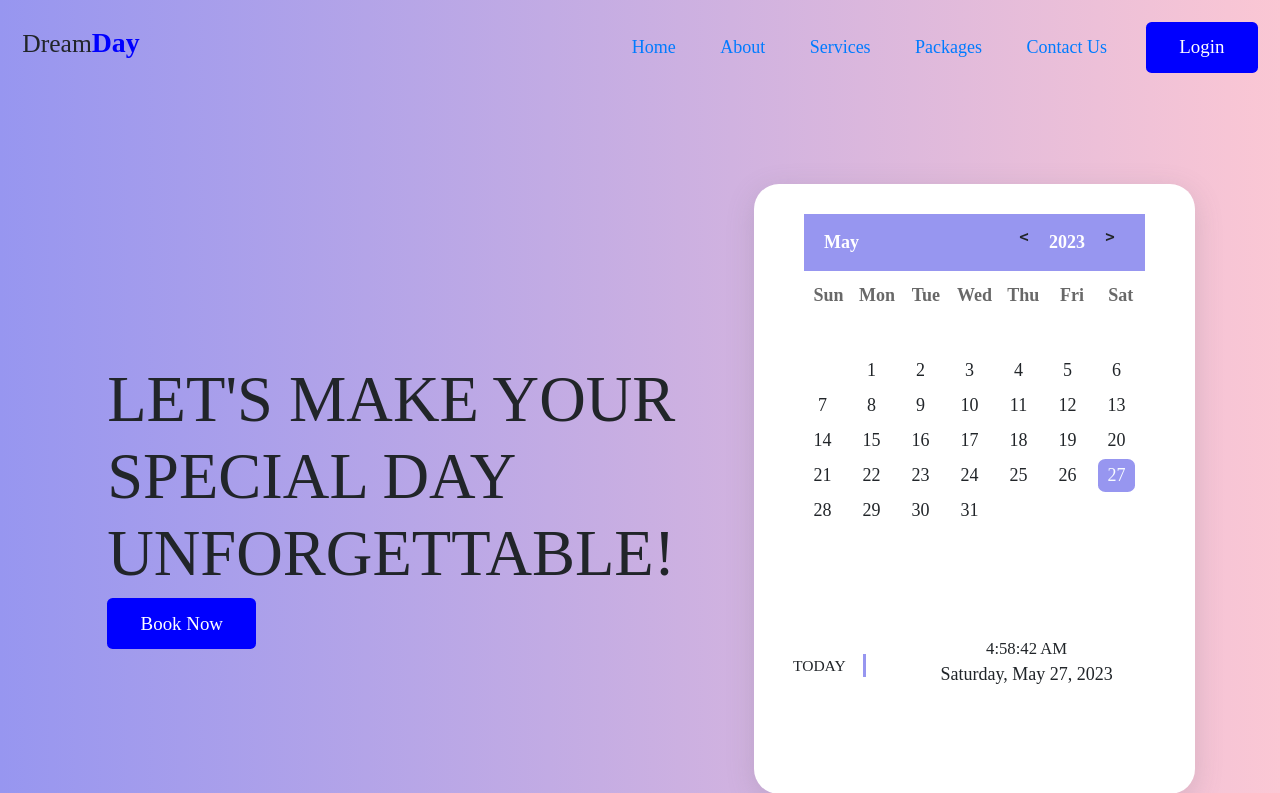
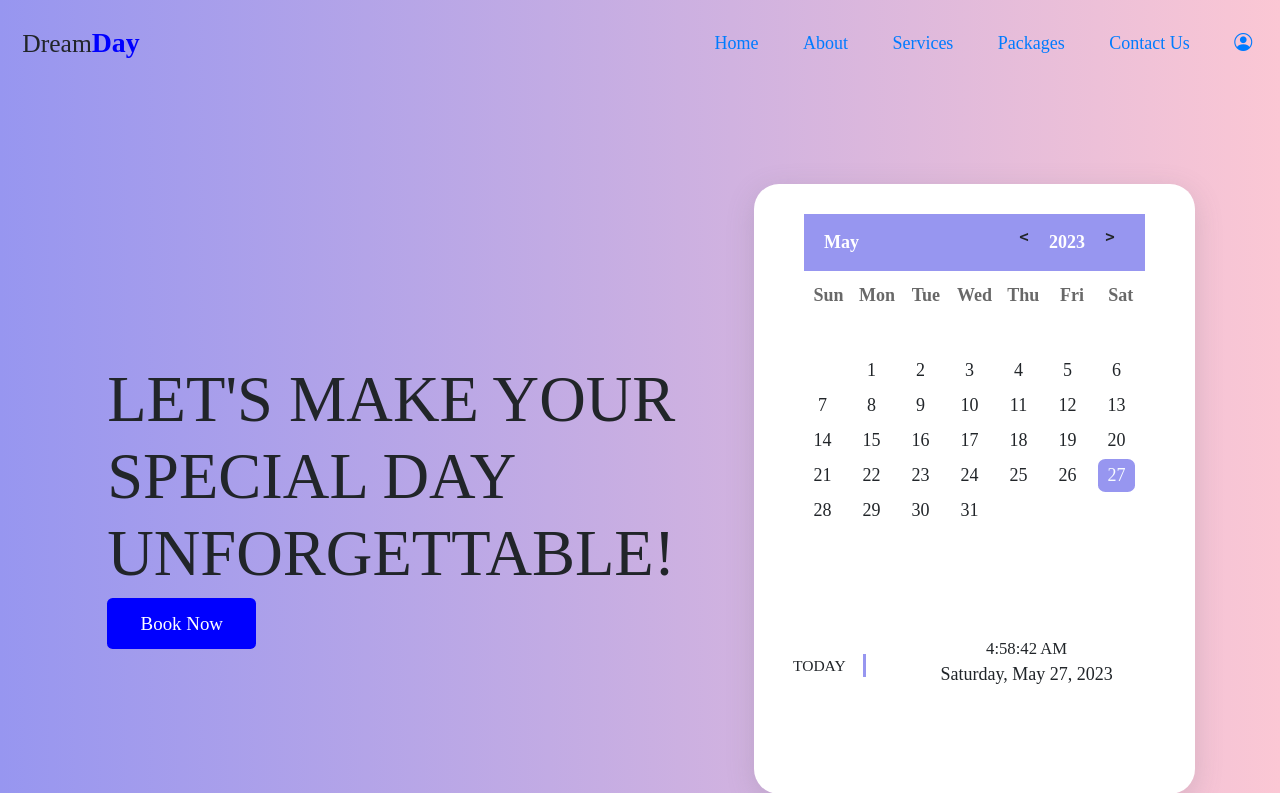
Before and after one commit to munazzahammf/wedding-plan, a PHP site: page / in a window 1280 px wide. Shown: the top 793 px of the page. Run offline with PHP 8.4, Linux system fonts and the light colour scheme; some web fonts are replaced.

Commit message:
bootstrap icon and login dropdown added.

```diff
--- a/index.php
+++ b/index.php
@@ -1,8 +1,3 @@
-<?php
-
-?>
-
-
 <!DOCTYPE html>
 <html lang="en">
 
@@ -19,6 +14,9 @@
 
    <!-- bootstrap link  -->
    <link rel="stylesheet" href="https://cdnjs.cloudflare.com/ajax/libs/bootstrap/4.6.1/css/bootstrap.min.css">
+
+   <!-- bootstrap icons -->
+   <link rel="stylesheet" href="https://cdn.jsdelivr.net/npm/bootstrap-icons@1.10.5/font/bootstrap-icons.css">
 
    <!-- bootstrap edited classes -->
    <link rel="stylesheet" href="css/bootstrap.css">
@@ -79,9 +77,27 @@
                   <li class="nav-item">
                      <a class="nav-link">Contact Us</a>
                   </li>
-                  <li class="nav-item">
-                     <a href="#contact" class="link-btn">Login</a>
-                  </li>
+                  <?php
+
+                  $loggedIn = true;
+
+                  if ($loggedIn) {
+                     // echo '<i class="bi bi-person-circle" style="font-size:2.5rem;"></i>';
+                     echo '        <li class="nav-item dropdown">
+          <a class="nav-link" href="#" role="button" data-bs-toggle="dropdown" aria-expanded="false">
+            <i class="bi bi-person-circle"></i>
+          </a>
+          <ul class="dropdown-menu dropdown-menu-right" style="right:0;">
+            <li><a class="dropdown-item" href="#">Action</a></li>
+            <li><a class="dropdown-item" href="#">Another action</a></li>
+            <li><hr class="dropdown-divider"></li>
+            <li><a class="dropdown-item" href="#">LOG OUT</a></li>
+          </ul>
+        </li>';
+                  } else {
+                     echo '<a href="#contact" class="link-btn">Login</a>';
+                  }
+                  ?>
                </ul>
             </div>
 
@@ -278,6 +294,7 @@
 
    <!-- java script link -->
    <script src="java-script/cal.js"></script>
+   <script src="https://cdn.jsdelivr.net/npm/bootstrap@5.3.0-alpha3/dist/js/bootstrap.bundle.min.js" integrity="sha384-ENjdO4Dr2bkBIFxQpeoTz1HIcje39Wm4jDKdf19U8gI4ddQ3GYNS7NTKfAdVQSZe" crossorigin="anonymous"></script>
 </body>
 
 </html>
```
